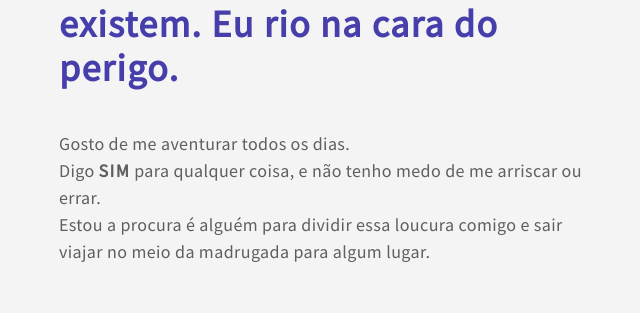
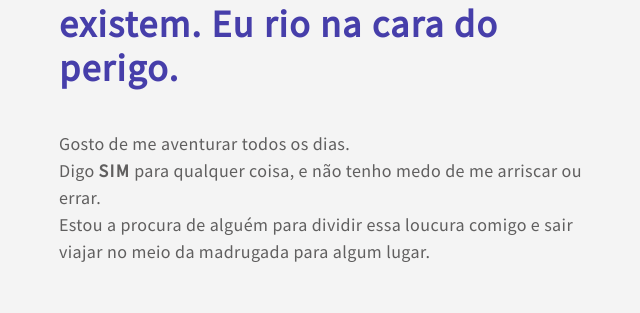
Before and after one commit to leo1994/quero-ser-seu-amor, a plain HTML site: page index.html in a window 1280 px wide. Shown: the part 1400-1713 px from the top of the page, 568-1208 px from the left. Drawn offline with Linux system fonts and the light colour scheme.

Commit message:
Update index.html

```diff
--- a/index.html
+++ b/index.html
@@ -136,7 +136,7 @@
           Gosto de me aventurar todos os dias. <br />
           Digo <b>SIM</b> para qualquer coisa, e não tenho medo de me arriscar
           ou errar.<br />
-          Estou a procura é alguém para dividir essa loucura comigo e sair
+          Estou a procura de alguém para dividir essa loucura comigo e sair
           viajar no meio da madrugada para algum lugar.
         </span>
       </div>
```
